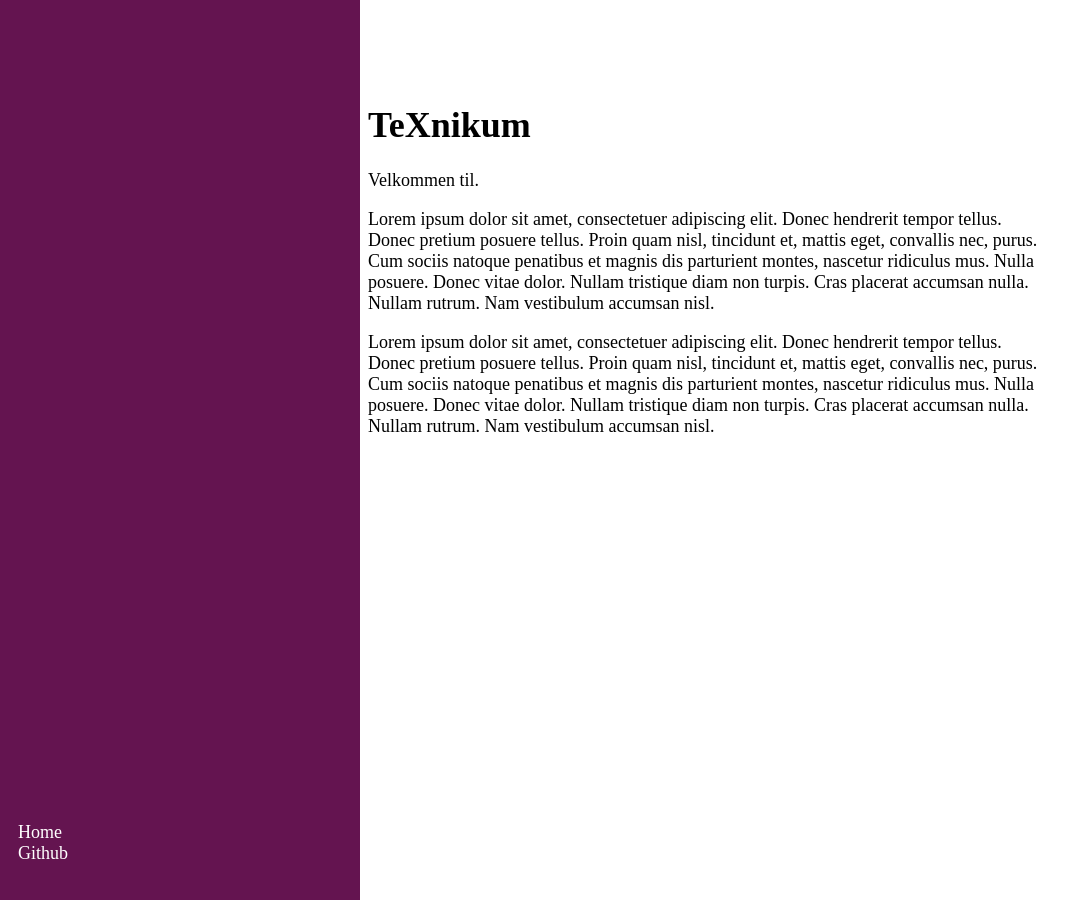
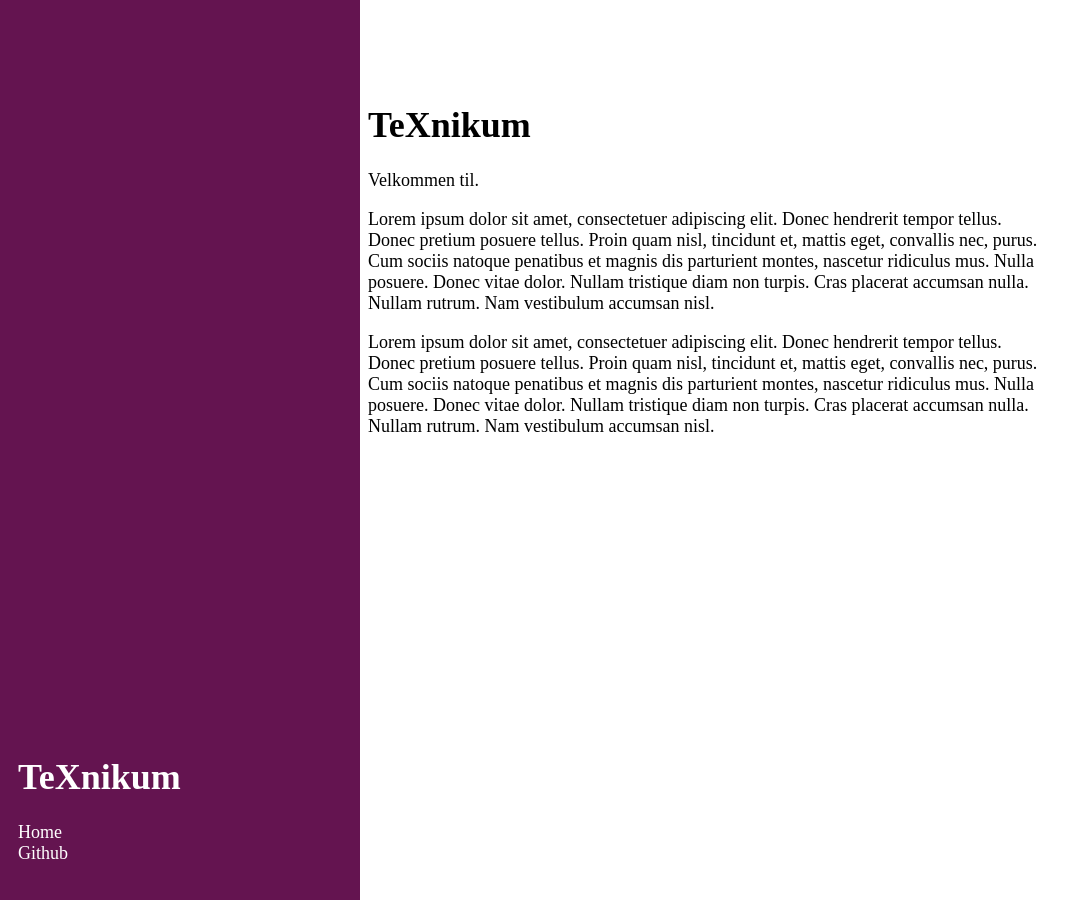
Before and after one commit to TeXnikum/TeXnikum.github.io, a Jekyll site: the page built from hello.md, in a window 1280 px wide. Shown: the whole page, without its empty margins (0-1081 px from the left). Built offline with Jekyll 4.4.1, drawn with Linux system fonts in a browser that asks for light colours.

Commit message:
added title in sidebar

```diff
--- a/_includes/sidebar.html
+++ b/_includes/sidebar.html
@@ -1,5 +1,6 @@
 <div class="sidebar">
   <div class="sidebar-content">
+    <h1>TeXnikum</h1>
     {{ page.title }}
     <ul class="sidebar-nav">
       <li class="sidebar-nav-item {% if page.title == "texnikum.dk/hello" %}active{% endif %}">
```
